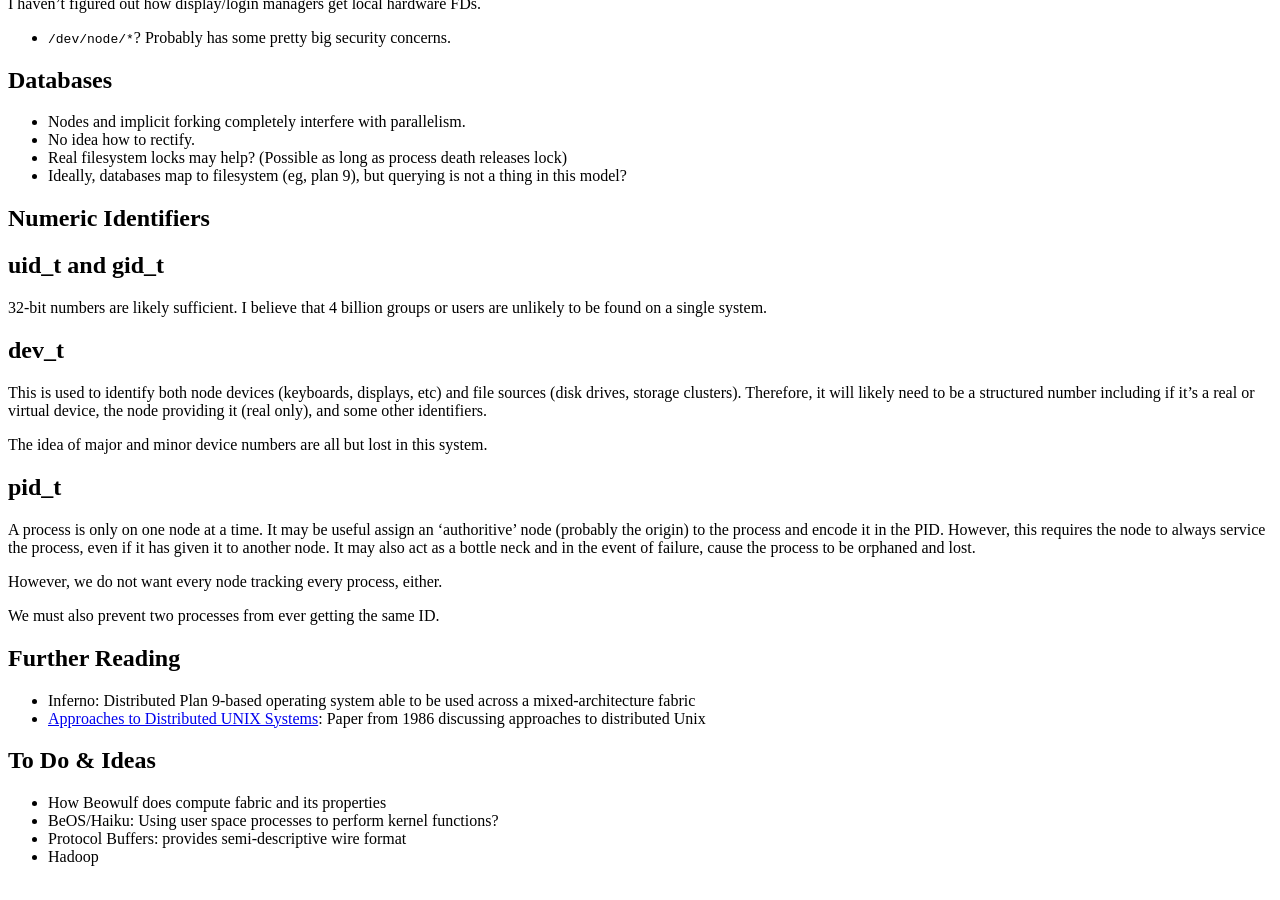
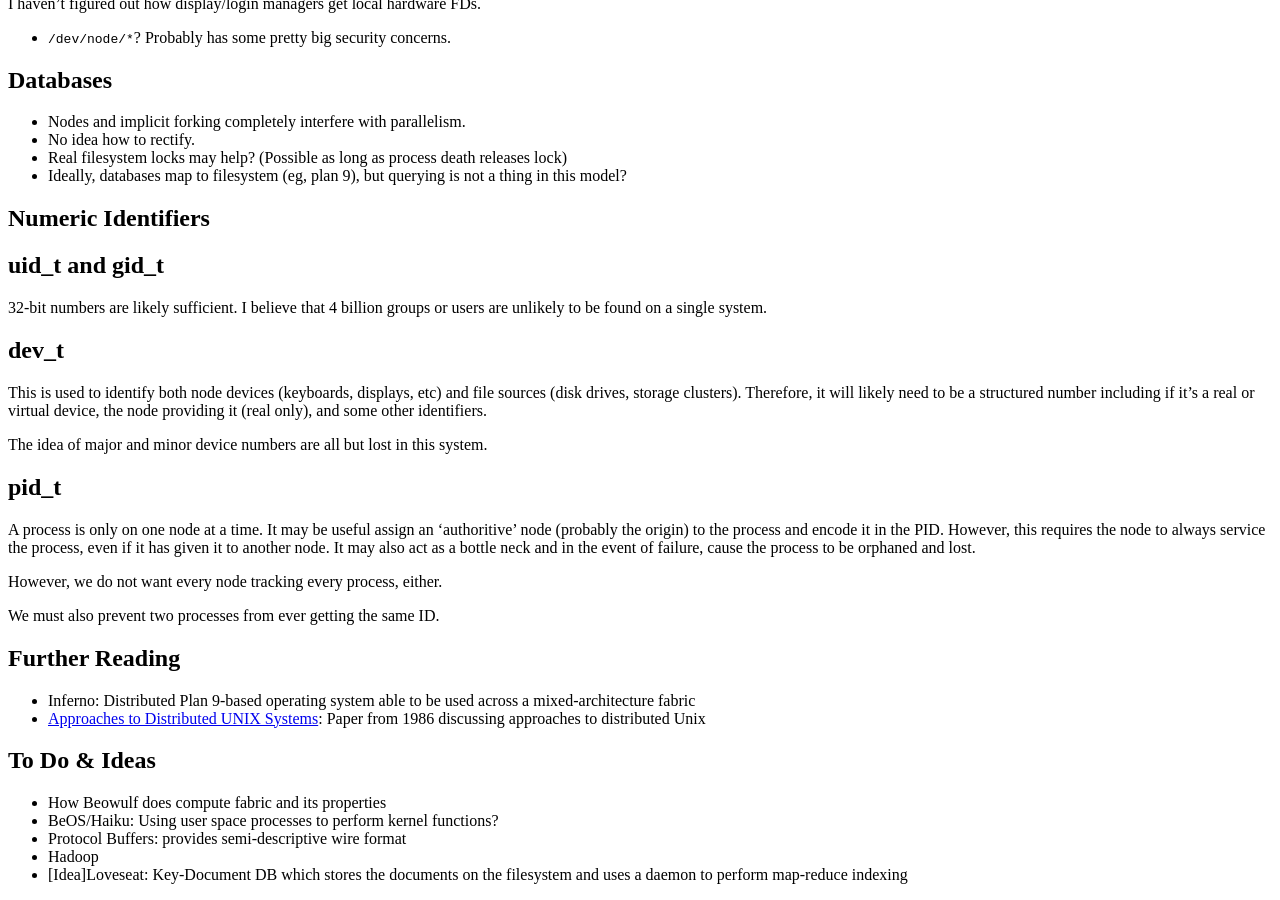
Before and after one commit to AstraLuma/astraluma.github.io, a Jekyll site: the page built from dunix.md, in a window 1280 px wide and 900 px high, scrolled down 3699 px. Built offline with Jekyll 4.4.1, drawn with Linux system fonts in a browser that asks for light colours.

Commit message:
Add note about loveseat

```diff
--- a/dunix.md
+++ b/dunix.md
@@ -232,3 +232,4 @@ To Do & Ideas
 * BeOS/Haiku: Using user space processes to perform kernel functions?
 * Protocol Buffers: provides semi-descriptive wire format
 * Hadoop
+* [Idea]Loveseat: Key-Document DB which stores the documents on the filesystem and uses a daemon to perform map-reduce indexing
```
